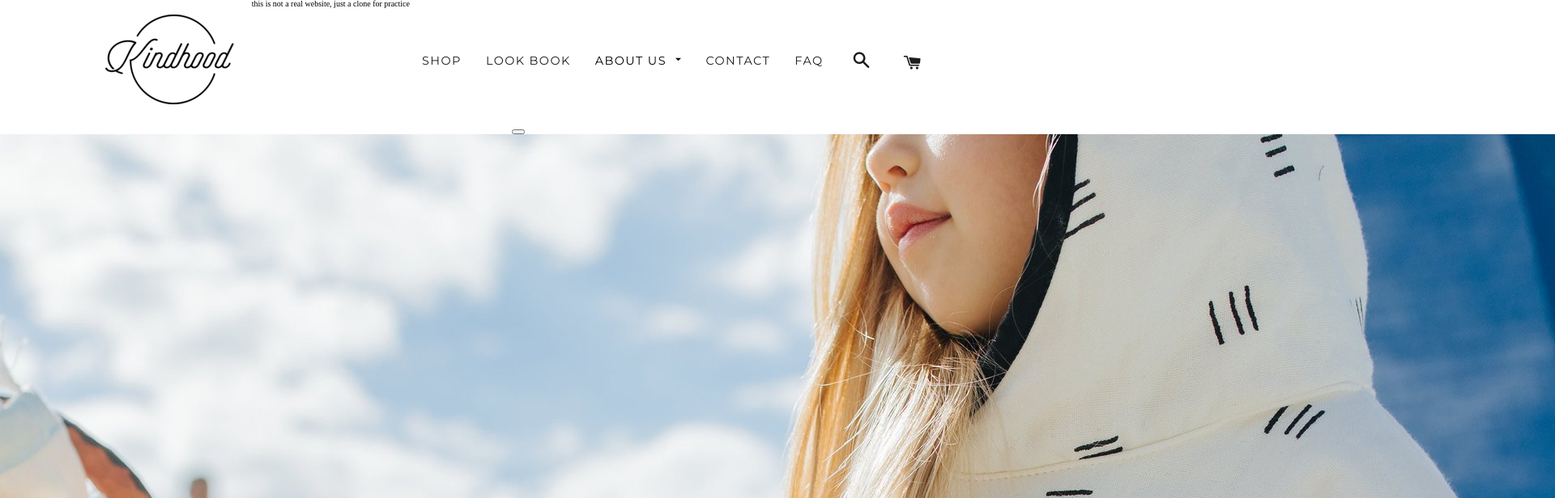
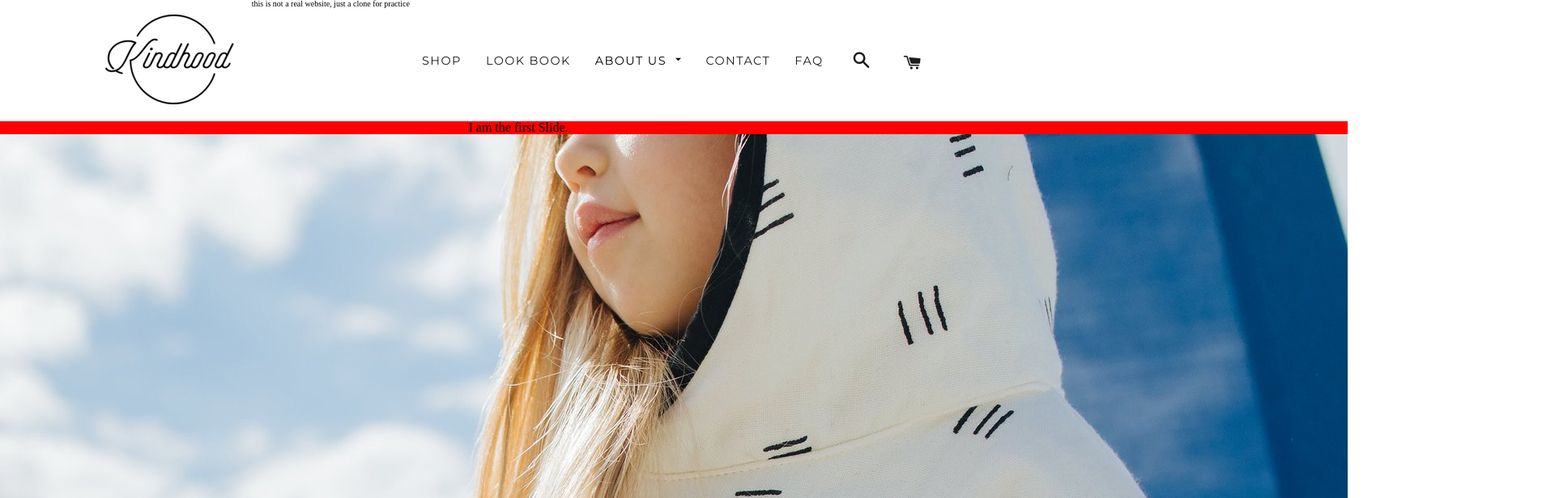
Before and after one commit to timknapp12/kindhood-clone, a React (Create React App) app: page /home in a window 1280 px wide. Shown: the top 616 px of the page at 81% size, 1920 px wide, since content can reach past the window. Built offline with nearby package versions, Linux system fonts and the light colour scheme.

Commit message:
carousel

```diff
--- a/package.json
+++ b/package.json
@@ -13,6 +13,7 @@
     "massive": "^4.6.4",
     "node-sass-chokidar": "0.0.3",
     "npm-run-all": "^4.1.2",
+    "pure-react-carousel": "^1.12.1",
     "react": "^16.2.0",
     "react-bootstrap": "^0.32.1",
     "react-dom": "^16.2.0",
--- a/src/components/Home.js
+++ b/src/components/Home.js
@@ -1,25 +1,31 @@
-import React from 'react';
-import { Carousel } from 'react-responsive-carousel';
-import photo1 from '../assets/girl-in-hoodie.jpeg';
-import photo2 from '../assets/mom-pool.jpeg';
-import photo3 from '../assets/kids-beach.jpeg';
-import photo4 from '../assets/side-pool.jpeg';
-
+import React from "react";
+import { Carousel } from "react-responsive-carousel";
+import {
+  CarouselProvider,
+  Slider,
+  Slide,
+  ButtonBack,
+  ButtonNext
+} from "pure-react-carousel";
+import photo1 from "../assets/girl-in-hoodie.jpeg";
+import photo2 from "../assets/mom-pool.jpeg";
+import photo3 from "../assets/kids-beach.jpeg";
+import photo4 from "../assets/side-pool.jpeg";
 
 const Home = () => {
-    return(
-        <div
+  return (
+    <div className='home-body'
     // className='carousel-photo'
     >
       {/* <img alt='girl in hoodie' src={photo1} /> */}
-                <Carousel>
+      {/* <Carousel>
         <div>
-                    <img src={photo1} />
+          <img src={photo1} /> */}
           {/* <Carousel.Caption>
                     <h3>First slide label</h3>
                     <p>Nulla vitae elit libero, a pharetra augue mollis interdum.</p>
                     </Carousel.Caption> */}
-                </div>
+        {/* </div>
         <div>
           <img src={photo2} />
         </div>
@@ -29,9 +35,23 @@ const Home = () => {
         <div>
           <img src={photo4} />
         </div>
-                </Carousel>;
+      </Carousel>; */}
+      <CarouselProvider
+        naturalSlideWidth={500}
+        naturalSlideHeight={0}
+        totalSlides={3}
+        className='carousel-provider'
+      >
+        <Slider>
+          <Slide index={0}>I am the first Slide.<img src={photo1} /></Slide>
+          <Slide index={1}>I am the second Slide.<img src={photo2} /></Slide>
+          <Slide index={2}>I am the third Slide. <img src={photo3} /></Slide>
+        </Slider>
+        <ButtonBack>Back</ButtonBack>
+        <ButtonNext>Next</ButtonNext>
+      </CarouselProvider>
     </div>
-    )
-}
+  );
+};
 
 export default Home;
--- a/src/styles/_components.scss
+++ b/src/styles/_components.scss
@@ -647,13 +647,23 @@ a:visited {
 
 //    --------------   HOME COMPONENT -----------------
 
-.carousel-photo {
-    width: auto;
-    height: 100vh;
-    margin-top: -160px;
-    z-index: -1;
-    background-image: url('../assets/girl-in-hoodie.jpeg');
-    background-size: cover;
-    background-position-x: center;
-    background-repeat: no-repeat;
+.home-body {
+    display: flex;
+    justify-content: center;
 }
+// .carousel-photo {
+//     width: auto;
+//     height: 100vh;
+//     margin-top: -160px;
+//     z-index: -1;
+//     background-image: url('../assets/girl-in-hoodie.jpeg');
+//     background-size: cover;
+//     background-position-x: center;
+//     background-repeat: no-repeat;
+// }
+
+.carousel-provider {
+    background: red;
+    display: flex;
+    flex-direction: column;
+}
--- a/src/styles/main.css
+++ b/src/styles/main.css
@@ -589,12 +589,11 @@ a:visited {
   color: #265b4d;
   font-weight: 800; }
 
-.carousel-photo {
-  width: auto;
-  height: 100vh;
-  margin-top: -160px;
-  z-index: -1;
-  background-image: url("../assets/girl-in-hoodie.jpeg");
-  background-size: cover;
-  background-position-x: center;
-  background-repeat: no-repeat; }
+.home-body {
+  display: flex;
+  justify-content: center; }
+
+.carousel-provider {
+  background: red;
+  display: flex;
+  flex-direction: column; }
```
Also changed, not shown: 1 other file (tests, documents, lock files or other folders). Lines whose indentation alone changed are shown as unchanged.
